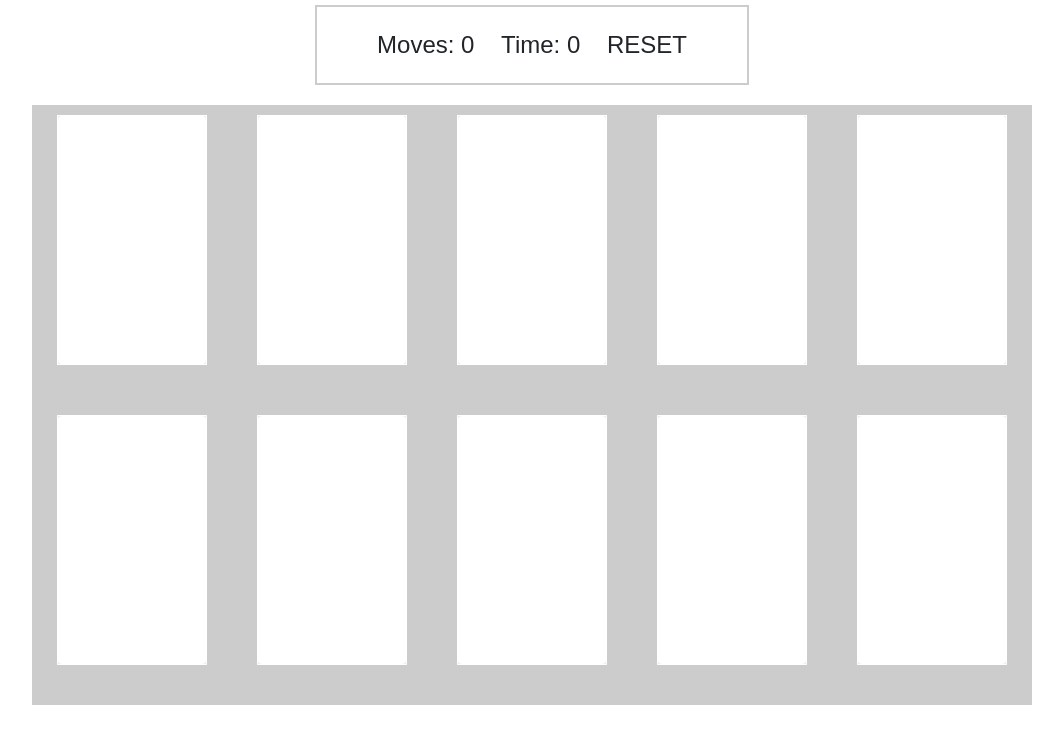
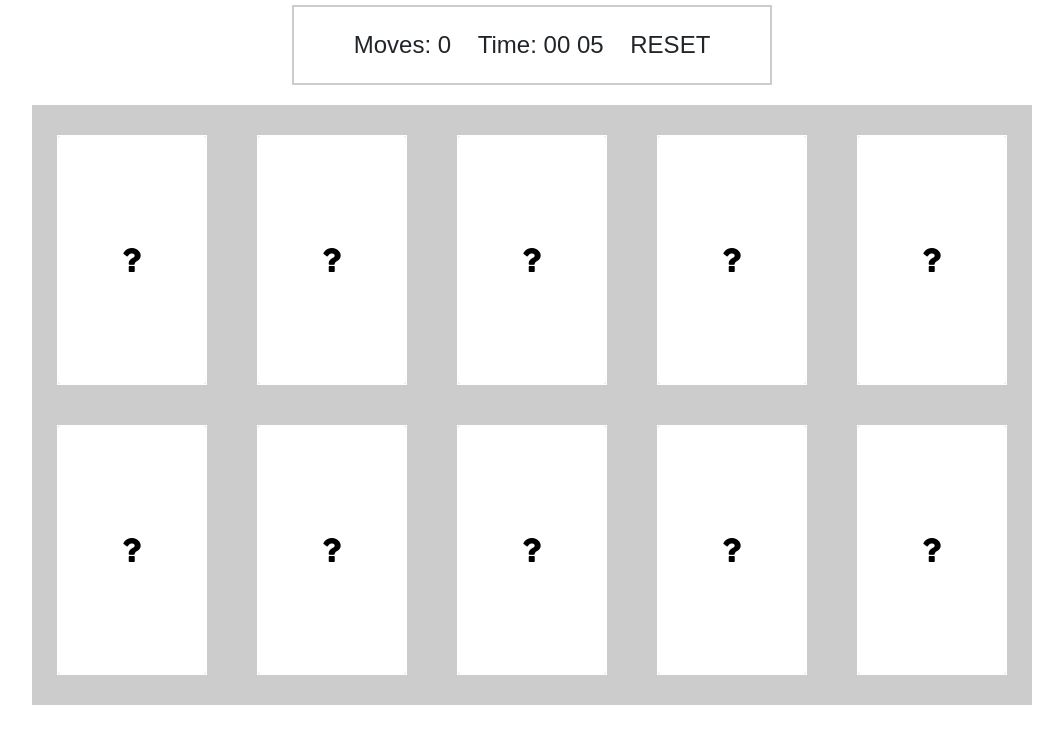
Before and after one commit to JonasDreessen/memory-game-2.0, a plain HTML site: page index.html in a window 1280 px wide. Shown: the part 41-784 px from the top of the page, without its empty margins (108-1171 px from the left). Drawn offline with nearby package versions, Linux system fonts and the light colour scheme.

Commit message:
add counterclock

```diff
--- a/index.html
+++ b/index.html
@@ -23,7 +23,8 @@
                 <span id="moves">0</span>
             </span>
             <span class="score-board-text">Time:
-                <span id="time-spend">0</span>
+                <span id="minutes">00</span>
+                <span id="seconds">00</span>
             </span>
             <span class="score-board-text">
                 <span id="reset">RESET</span>
--- a/js/main.js
+++ b/js/main.js
@@ -45,19 +45,16 @@ function moveCounter() {
     movesID.innerHTML = amountOfMoves;
 }
 
+// if there is a match it will leave the cards turned.
 function match() {
-    /*openedCards[0].classList.remove("card");
-     openedCards[1].classList.remove("card");
-     */
     openedCards[0].classList.add("flip-card-animation2");
     openedCards[1].classList.add("flip-card-animation2");
     openedCards[0].classList.remove("flip-card-animation");
     openedCards[1].classList.remove("flip-card-animation");
 
     openedCards.length = 0;
-
 }
-
+// If there is no match the card will return back to the front ?
 function noMatch() {
     let flipCardAnimation = document.querySelectorAll(".flip-card-animation");
 
@@ -82,3 +79,27 @@ function stopEventListener() {
     setTimeout(startEventListener, 600);
 
 };
+
+
+// Count up clock
+var minutesLabel = document.getElementById("minutes");
+var secondsLabel = document.getElementById("seconds");
+var totalSeconds = 0;
+
+var timerInterval = setInterval(setTime, 1000);
+timerInterval;
+
+function setTime() {
+    ++totalSeconds;
+    secondsLabel.innerHTML = pad(totalSeconds % 60);
+    minutesLabel.innerHTML = pad(parseInt(totalSeconds / 60));
+}
+
+function pad(val) {
+    var valString = val + "";
+    if (valString.length < 2) {
+        return "0" + valString;
+    } else {
+        return valString;
+    }
+}
--- a/style/style.scss
+++ b/style/style.scss
@@ -21,12 +21,10 @@ body{
     padding-right: 10px;
 }
 .score-board{
-
     font-size: 1.5em;
     display: inline-block;
     padding: 20px 50px;
     border: 2px solid #cccccc;
-
 }
 
 
@@ -39,6 +37,7 @@ body{
     margin-right: auto;
     flex-wrap: wrap;
     justify-content: space-around;
+    padding-top: 20px;
 
 }
 
@@ -68,6 +67,10 @@ body{
     overflow: hidden;
     width: 100%;
     -webkit-transform: translateZ(1px);
+    background-image: url("../images/question-sign.png");
+    background-repeat: no-repeat;
+    background-position: center;
+
 
 }
 
```
Also changed, not shown: images/joker-card.jpg (added), images/question-sign.png (added), style/style.css, 2 other files.
